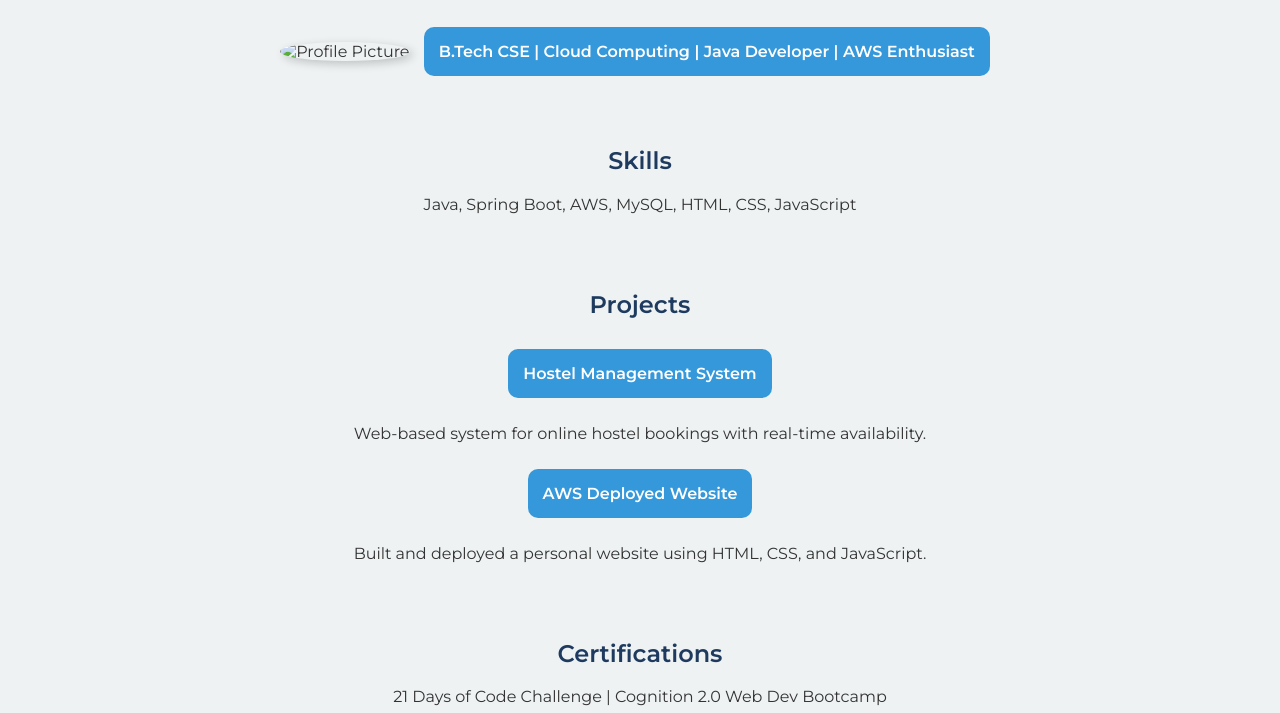
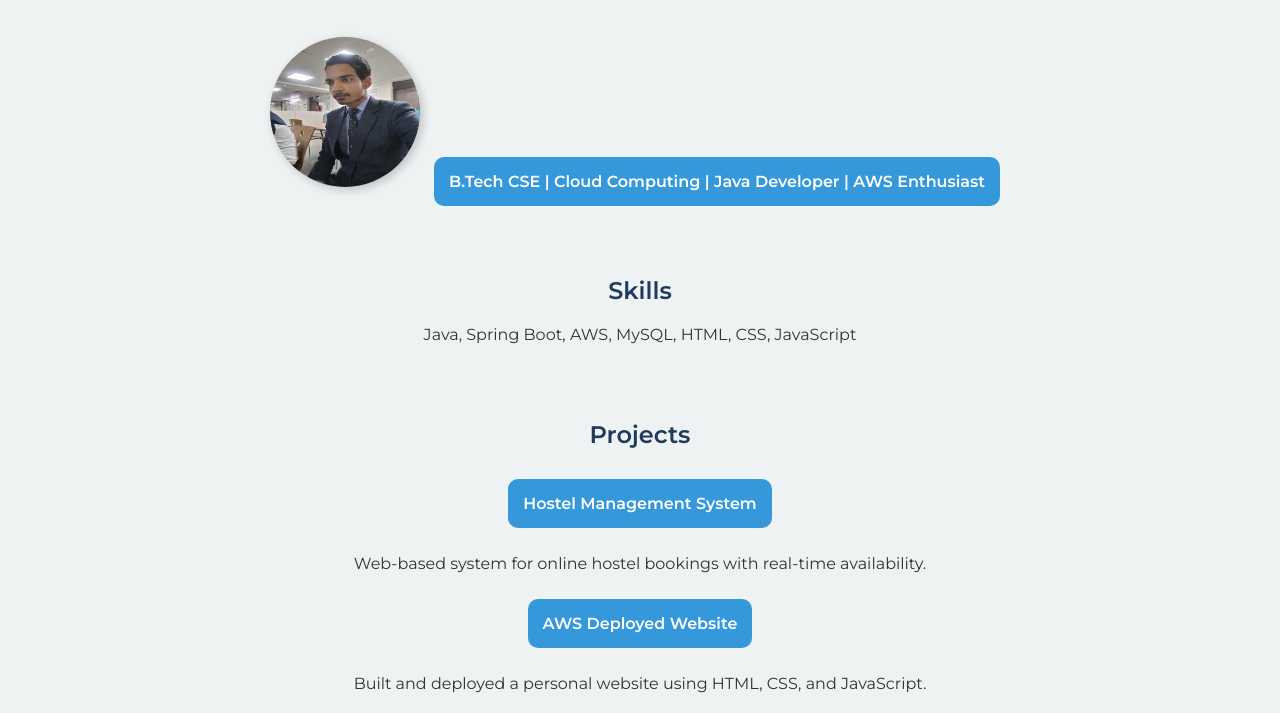
Before and after one commit to rajputmanav540/Portfolio, a plain HTML site: page index.html in a window 1280 px wide. Shown: the part 87-800 px from the top of the page. Drawn offline with Linux system fonts and the light colour scheme.

Commit message:
Update index.html

```diff
--- a/index.html
+++ b/index.html
@@ -56,7 +56,7 @@
 <body>
     <div class="mainHeader">Manav Rajput</div>
     <div class="container">
-        <img src="images/profile.jpg" alt="Profile Picture" class="profile-pic">
+        <img src="img.jpg" alt="Profile Picture" class="profile-pic">
         <p class="highlight">B.Tech CSE | Cloud Computing | Java Developer | AWS Enthusiast</p>
     </div>
     <div class="container">
```
